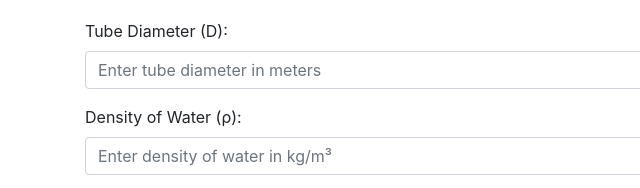
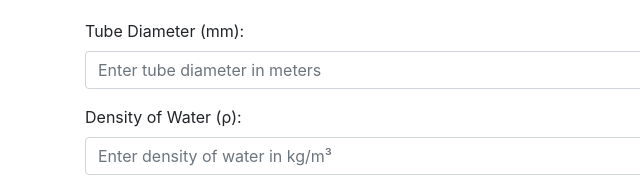
Before and after one commit to Chaizazyz/testai, a plain HTML site: page index.html in a window 1280 px wide. Shown: the part 309-497 px from the top of the page, 0-640 px from the left. Drawn offline with nearby package versions, Linux system fonts and the light colour scheme; a script that the page names is missing.

Commit message:
Update index.html

```diff
--- a/index.html
+++ b/index.html
@@ -18,7 +18,7 @@
         <div id="imageContainer" class="text-center"></div>
         <canvas id="canvasOutput"></canvas>
         <div class="mt-3">
-            <label for="tubeDiameterInput">Tube Diameter (D):</label>
+            <label for="tubeDiameterInput">Tube Diameter (mm):</label>
             <input type="number" id="tubeDiameterInput" class="form-control" placeholder="Enter tube diameter in meters">
         </div>
         <div class="mt-3">
```
